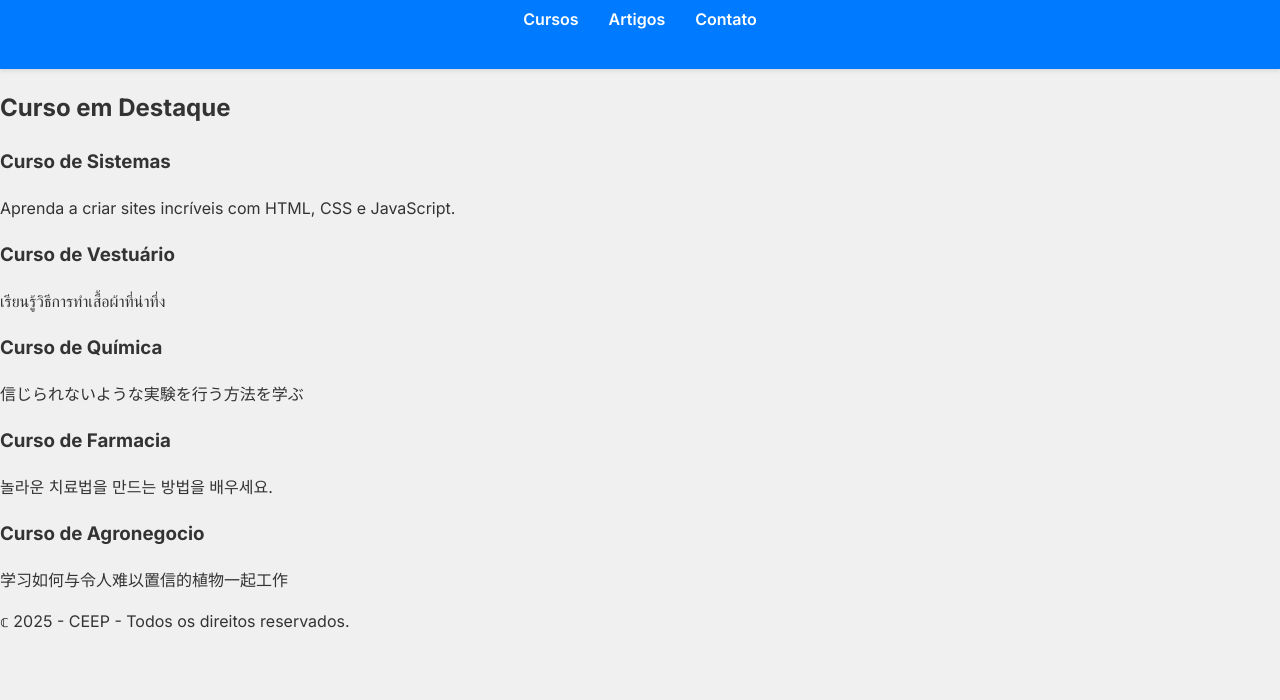
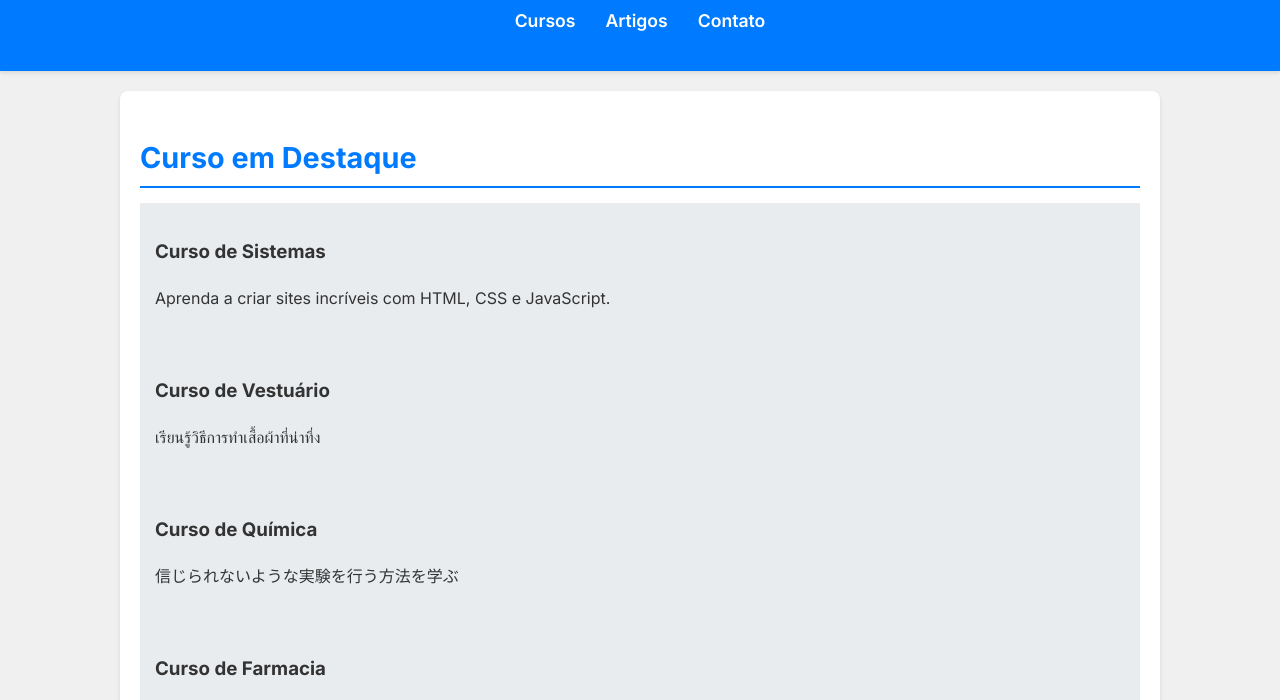
Before and after one commit to Hannie2000/ex, a plain HTML site: page index.html in a window 1280 px wide. Shown: the part 74-774 px from the top of the page. Drawn offline with nearby package versions, Linux system fonts and the light colour scheme.

Commit message:
Add files via upload

```diff
--- a/style.css
+++ b/style.css
@@ -37,5 +37,36 @@ nav ul li a{
     color: white;
     text-decoration: none;
     font-weight: 600;
+    font-size: 1.1rem;
     transition: color 0.3s ease;
 }
+
+nav ul li a:hover{
+    color: #f0f0f0;
+}
+
+main{
+    padding: 20px;
+    margin: 20px auto;
+    max-width: 1000px;
+    background-color: white;
+    border-radius: 8px;
+    box-shadow: 0 2px 4px rgba(0, 0, 0, 0.1);
+}
+
+section{
+    margin-bottom: 30px;
+}
+
+section h2{
+    font-size: 1.8rem;
+    color: #007bff;
+    margin-bottom: 15px;
+    border-bottom: 2px solid #007bff;
+    padding-bottom: 5px;
+}
+
+.card{
+    background-color: #e9ecef;
+    padding: 15px;
+}
```
